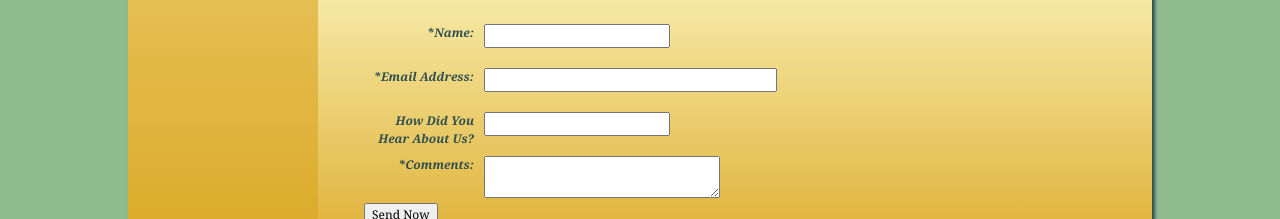
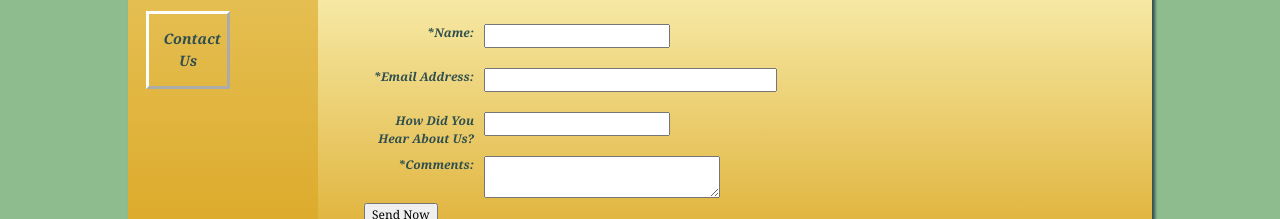
Before and after one commit to KBartyka/RenewedTouchMassageFPKellyB, a plain HTML site: page contact.html in a window 1280 px wide. Shown: the part 733-952 px from the top of the page. Drawn offline with nearby package versions, Linux system fonts and the light colour scheme.

Commit message:
Update to add Contact button/box to all pages

```diff
--- a/contact.html
+++ b/contact.html
@@ -24,6 +24,7 @@
             <li><a href="abouttherapist.html">About The Therapist</a></li>
             <li><a href="aboutsession.html">About Your Session</a></li>
             <li><a href="benefitsmassage.html">Benefits of Massage</a></li>
+            <li><a href="contact.html">Contact Us</a></li>
         </ul>
     </nav>
     <div id="contacthero"></div>
```
Also changed, not shown: aboutsession.html (+1 -0 lines), abouttherapist.html (+1 -0 lines), benefitsmassage.html (+1 -0 lines), index.html (+1 -0 lines), schedule.html (+1 -0 lines), servicesoffered.html (+1 -0 lines).
